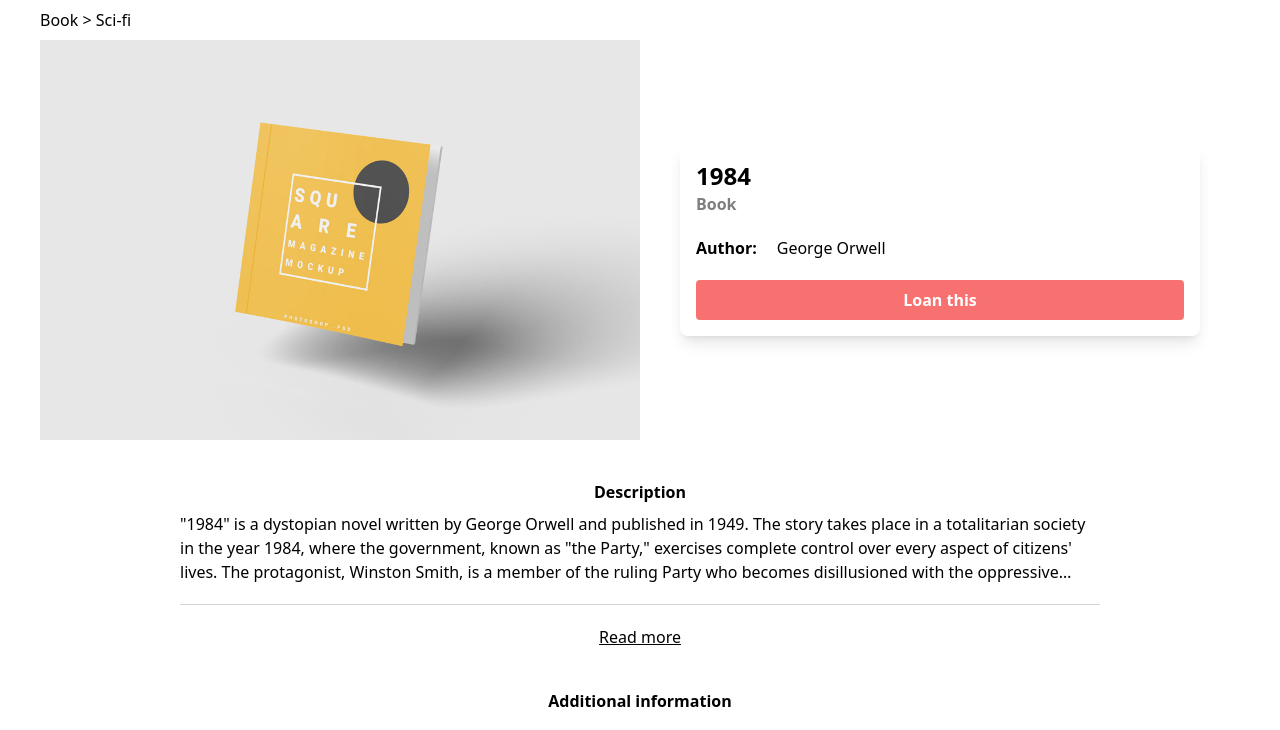
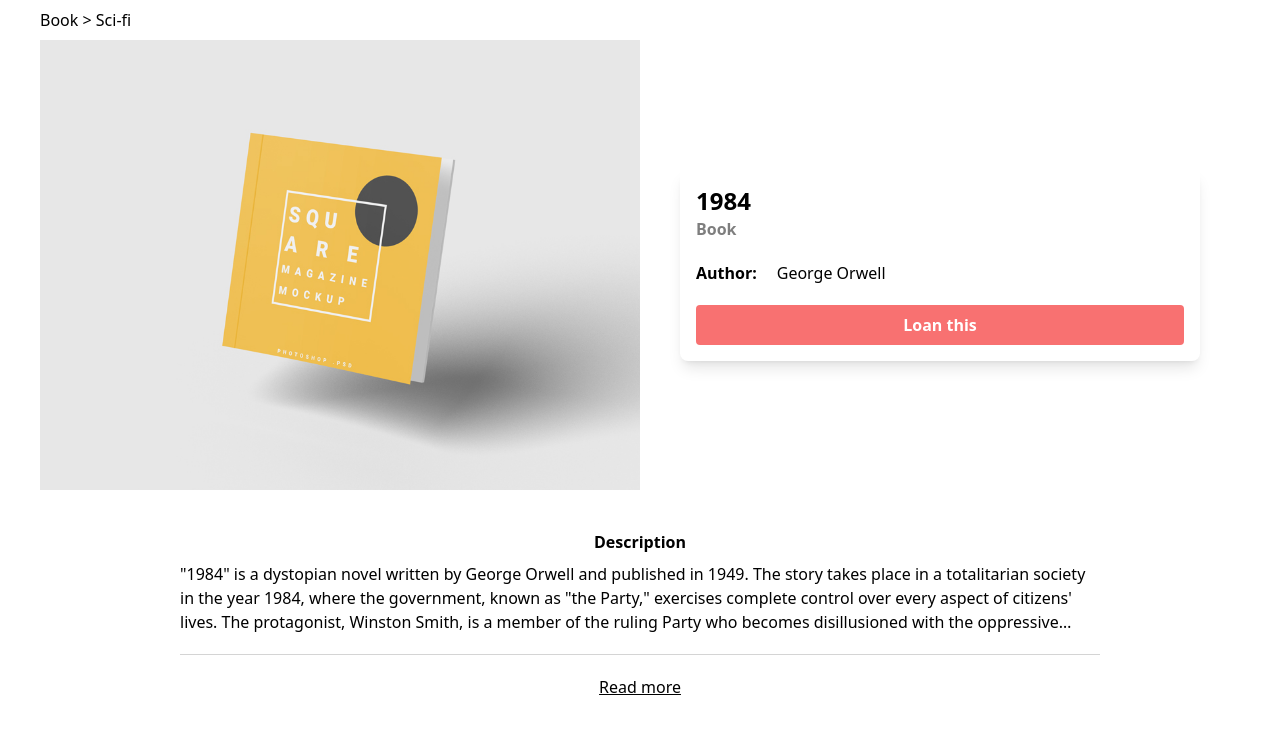
Before and after one commit to hamk-webdev-intip21a6/lainakoodarit_project, a Django app: page /product/1/ in a window 1280 px wide. Shown: the part 68-798 px from the top of the page. Run offline with Django 4.2, Linux system fonts and the light colour scheme; data comes from the database, SQL or seed files in the repository; both versions use the stored data as it was after the commit; some libraries are stand-ins or nearby versions.

Commit message:
small fixes to product page image

```diff
--- a/borrow/templates/borrow/product_page.html
+++ b/borrow/templates/borrow/product_page.html
@@ -9,12 +9,21 @@
   <div class="grid md:grid-cols-4 gap-y-8">
     <div class="md:col-span-2 bg-neutral-400">
       {% load static %}
+
       <!-- Product image -->
-      <div class="img-container w-full h-full overflow-hidden relative">
-        <img src="{% static product.thumbnail_path %}" alt="product image" width="300" height="200"
-          class="object-cover h-full w-full transition-all hover:scale-110"/>
+      <div class="img-container w-full aspect-[4/3] overflow-hidden relative group">
+        <a href="{% static product.thumbnail_path %}">
+          <img src="{% static product.thumbnail_path %}" alt="product image" width="300" height="200"
+            class="object-cover h-full w-full transition-all hover:scale-110"/>
+        </a>
+        <p class="absolute bottom-0 right-1/2 translate-x-1/2
+          py-3 px-4 w-full text-white text-center bg-[#40404055] transition-all opacity-0
+          group-hover:underline group-hover:opacity-100">
+          View full image
+        </p>
       </div>
     </div>
+
     <!-- product info -->
     <div class="px-10 flex items-center md:col-span-2">
       <div class="product-card shadow-lg w-full rounded-lg p-4
```
Also changed, not shown: db.sqlite3.
